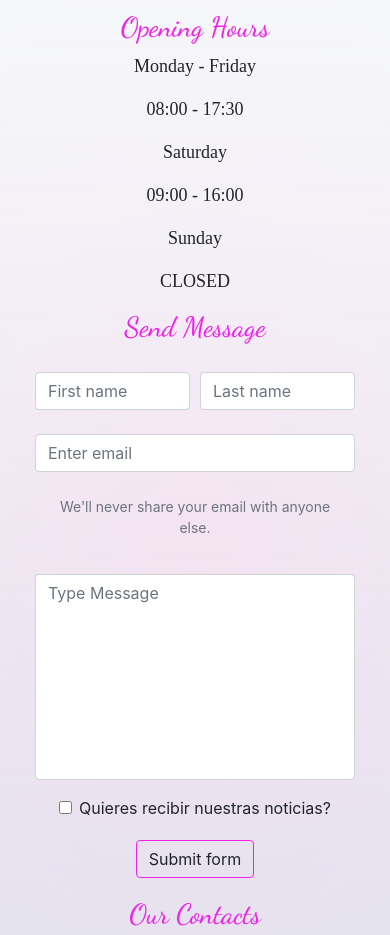
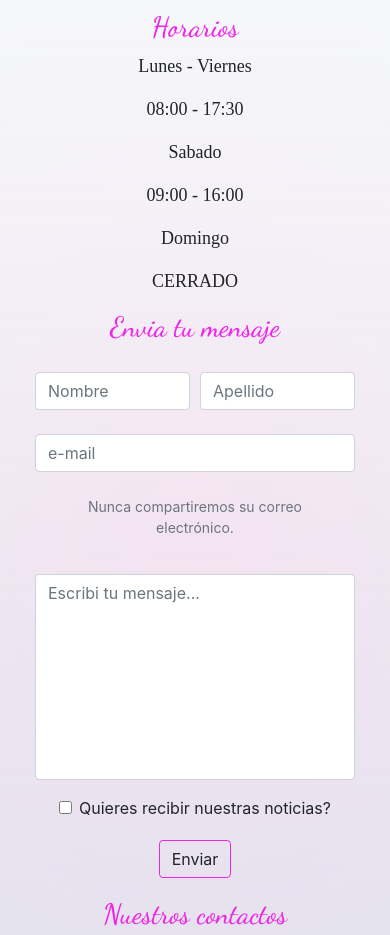
Before and after one commit to Nicolas3150/TentacionesMinice, a plain HTML site: page pages/contact.html in a window 390 px wide. Shown: the part 740-1675 px from the top of the page. Drawn offline with nearby package versions, Linux system fonts and the light colour scheme.

Commit message:
Correccion de ultimos errores y traduccion

```diff
--- a/css/style.scss
+++ b/css/style.scss
@@ -480,6 +480,11 @@ textarea{
     resize: none;
 }
 /*CONTACTOS - FIN*/
+@media only screen and (max-width: 991px){
+    .description-recipes-text{
+        padding: 0;
+    }
+}
 @media only screen and (min-width: 768px){
     .nav-link:hover{
         transform: scale(1.2);
@@ -569,7 +574,7 @@ textarea{
         grid-row: 6/7;
     }
     .description-recipes-text{
-        padding-left: 15%;
+        padding: 0 15% 0 15%;
     }
     .chef{
         flex-direction: column-reverse;
--- a/pages/contact.html
+++ b/pages/contact.html
@@ -73,38 +73,36 @@
                 <div class="cointainer-contacts">
                     <div class="row">
                         <div class="box-form col-md-4 col-sm-12">
-                            <h3>Opening Hours</h3>
+                            <h3>Horarios</h3>
                             <div class="main-form-contact">
-                                <p>Monday - Friday</p>
+                                <p>Lunes - Viernes</p>
                                 <p>08:00 - 17:30</p>
-                                <p>Saturday</p>
+                                <p>Sabado</p>
                                 <p>09:00 - 16:00</p>
-                                <p>Sunday</p>
-                                <p>CLOSED</p>
+                                <p>Domingo</p>
+                                <p>CERRADO</p>
                             </div>
                         </div>
                         <div class="box-form col-md-4 col-sm-12">
-                            <h3>Send Message</h3>
+                            <h3>Envia tu mensaje</h3>
                             <form class="form-text">
                                 <div class="form-row">
                                     <div class="col">
-                                        <input type="text" class="form-control" placeholder="First name" required>
+                                        <input type="text" class="form-control" placeholder="Nombre" required>
                                     </div>
                                     <div class="col">
-                                        <input type="text" class="form-control" placeholder="Last name" required>
+                                        <input type="text" class="form-control" placeholder="Apellido" required>
                                     </div>
                                 </div>
                                 <div class="form-group">
                                     <label for="exampleInputEmail1"></label>
                                     <input type="email" class="form-control" id="exampleInputEmail1"
-                                        aria-describedby="emailHelp" placeholder="Enter email" required>
-                                    <small id="emailHelp" class="form-text text-muted">We'll never share your email with
-                                        anyone
-                                        else.</small>
+                                        aria-describedby="emailHelp" placeholder="e-mail" required>
+                                    <small id="emailHelp" class="form-text text-muted">Nunca compartiremos su correo electrónico.</small>
                                 </div>
                                 <div class="form-group">
                                     <textarea class="form-control" id="exampleFormControlTextarea1" rows="8"
-                                        placeholder="Type Message"></textarea>
+                                        placeholder="Escribi tu mensaje..."></textarea>
                                 </div>
                                 <div class="form-check">
                                     <input class="form-check-input" type="checkbox" value="" id="defaultCheck1">
@@ -112,11 +110,11 @@
                                         Quieres recibir nuestras noticias?
                                     </label>
                                 </div>
-                                <button class="btn" type="submit">Submit form</button>
+                                <button class="btn" type="submit">Enviar</button>
                             </form>
                         </div>
                         <div class="box-form col-md-4 col-sm-12">
-                            <h3>Our Contacts</h3>
+                            <h3>Nuestros contactos</h3>
                             <div class="main-form-contact">
                                 <p> 678 Aurelia, Santa Clara de Buena Vista</p>
                                 <p>Santa Fe, Argentina</p>
```
Also changed, not shown: pages/recipes.html (+3 -3 lines), css/style.css, 1 other file.
